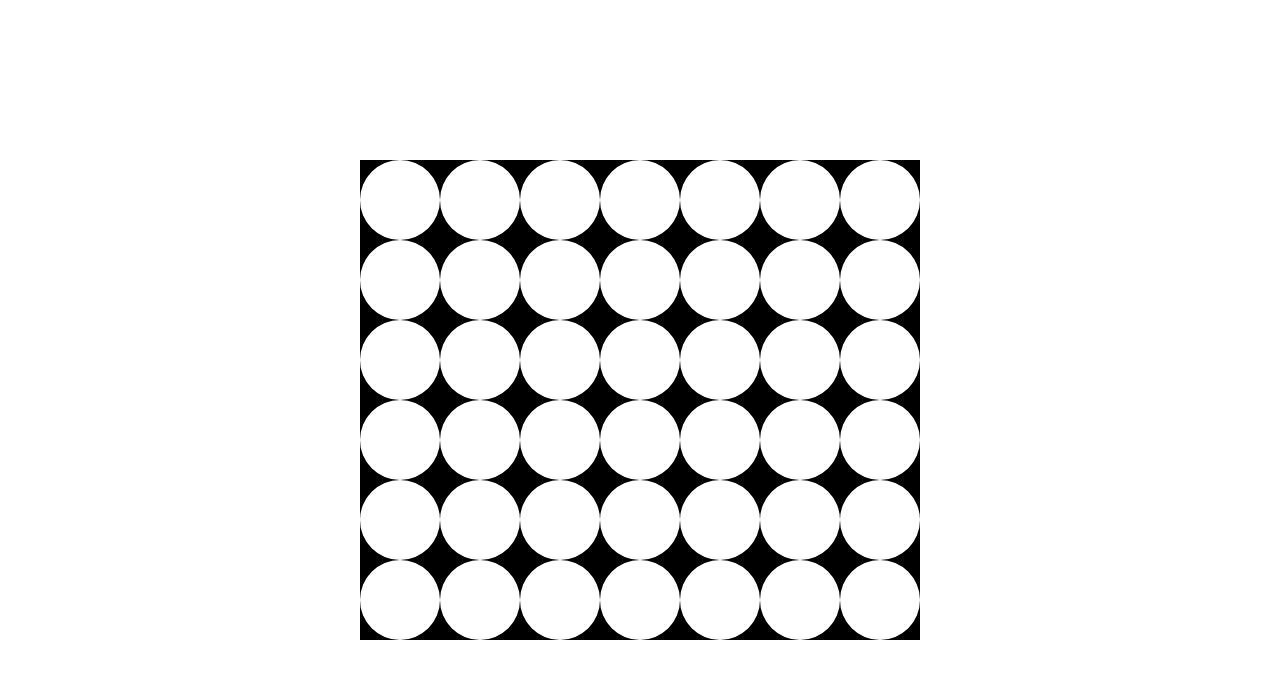
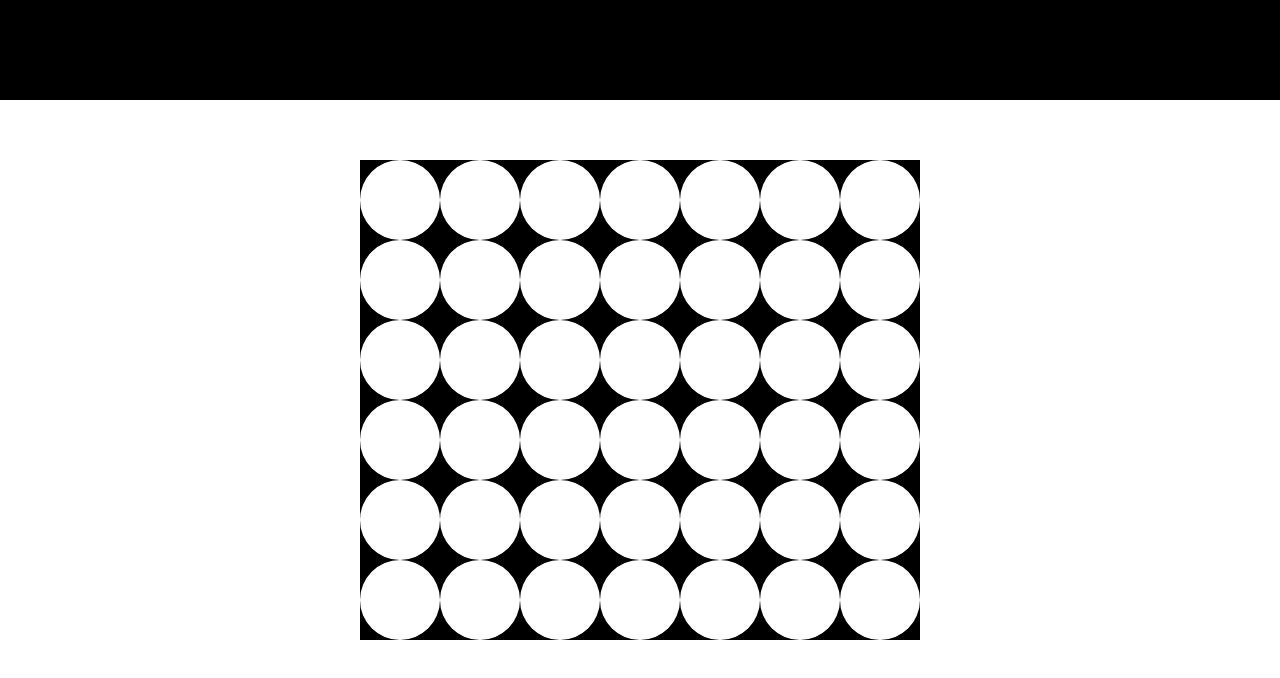
Before and after one commit to RaymundoSantorski/react_conecta_4, a React (Vite) app: page / in a window 1280 px wide. Shown: the top 678 px of the page. Built offline with nearby package versions, Linux system fonts and the light colour scheme.

Commit message:
[ADD] Estilos para mostrar navbar y en el mismo mostrar el turno o el ganador

```diff
--- a/src/App.css
+++ b/src/App.css
@@ -73,18 +73,29 @@
     }
 }
 
-/* .navbar, .footer{
+.navbar, .footer{
     position: fixed;
     height: 100px;
     left: 0;
     right: 0;
-    background-color: var(--bg_secondary);
 }
 
 .navbar{
     top: 0;
+    background-color: var(--bg_primary);
+    display: flex;
+    align-items: center;
+    justify-content: center;
+}
+
+.turn_1{
+    color: var(--piece_1);
+}
+
+.turn_2{
+    color: var(--piece_2);
 }
 
 .footer{
     bottom: 0;
-} */
+}
```
